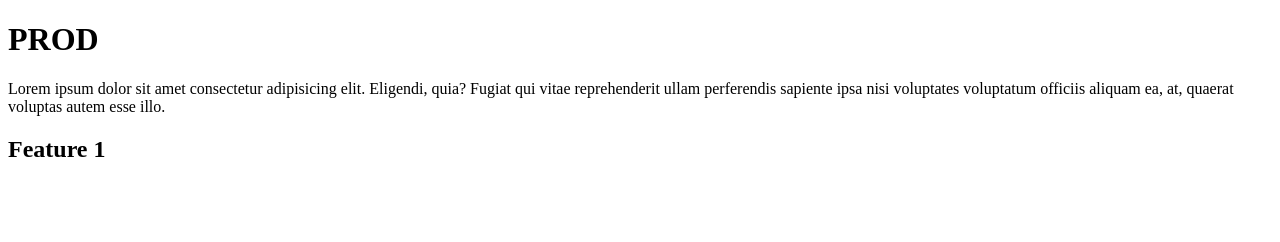
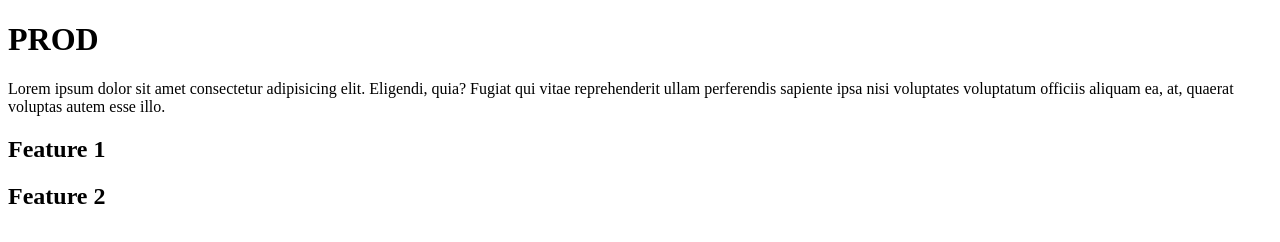
Before and after one commit to vovajr11/test-feature-branch, a plain HTML site: page index.html in a window 1280 px wide. Drawn offline with Linux system fonts and the light colour scheme.

Commit message:
added feature 2

```diff
--- a/index.html
+++ b/index.html
@@ -10,5 +10,6 @@
     <h1>PROD</h1>
     <p>Lorem ipsum dolor sit amet consectetur adipisicing elit. Eligendi, quia? Fugiat qui vitae reprehenderit ullam perferendis sapiente ipsa nisi voluptates voluptatum officiis aliquam ea, at, quaerat voluptas autem esse illo.</p>
     <h2>Feature 1</h2>
+    <h2>Feature 2</h2>
 </body>
 </html>
```
